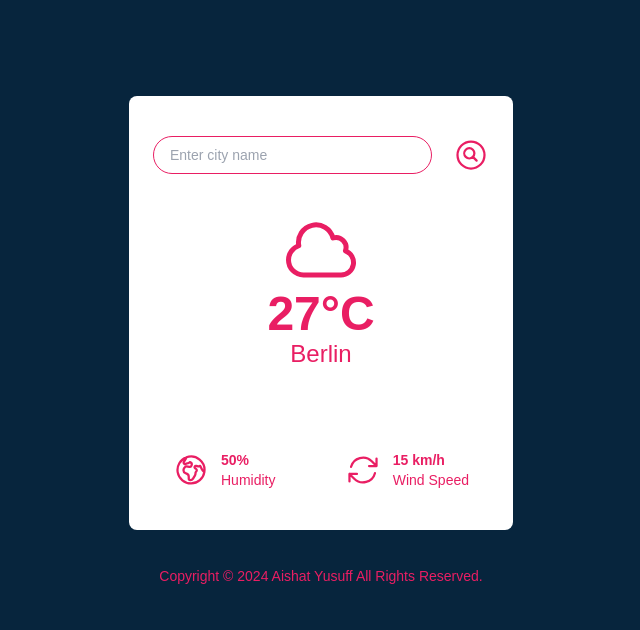
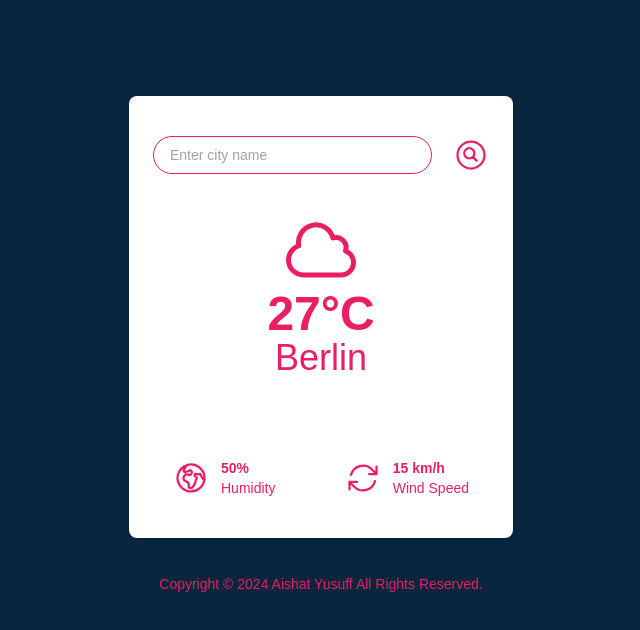
Before and after one commit to aishayusuff/weather-app, a website built with webpack: page src/index.html in a window 1280 px wide. Shown: the whole page, without its empty margins (319-959 px from the left). Built offline with nearby package versions, Linux system fonts and the light colour scheme; no server answers.

Commit message:
minor styling changes

```diff
--- a/src/index.html
+++ b/src/index.html
@@ -23,7 +23,7 @@
                          <path stroke-linecap="round" stroke-linejoin="round" d="M2.25 15a4.5 4.5 0 0 0 4.5 4.5H18a3.75 3.75 0 0 0 1.332-7.257 3 3 0 0 0-3.758-3.848 5.25 5.25 0 0 0-10.233 2.33A4.502 4.502 0 0 0 2.25 15Z" />
                      </svg>
                      <p class="text-font-pink text-5xl font-semibold transition duration-500 ease-in-out temp">27°C</p>
-                     <p class="text-font-pink text-2xl font-medium transition duration-500 ease-in-out city">Berlin</p>
+                     <p class="text-font-pink text-4xl font-medium transition duration-500 ease-in-out city">Berlin</p>
 
                      <div class="flex justify-between items-center mt-20 py-0 px-5">
                          <div class="flex items-center text-left">
```
